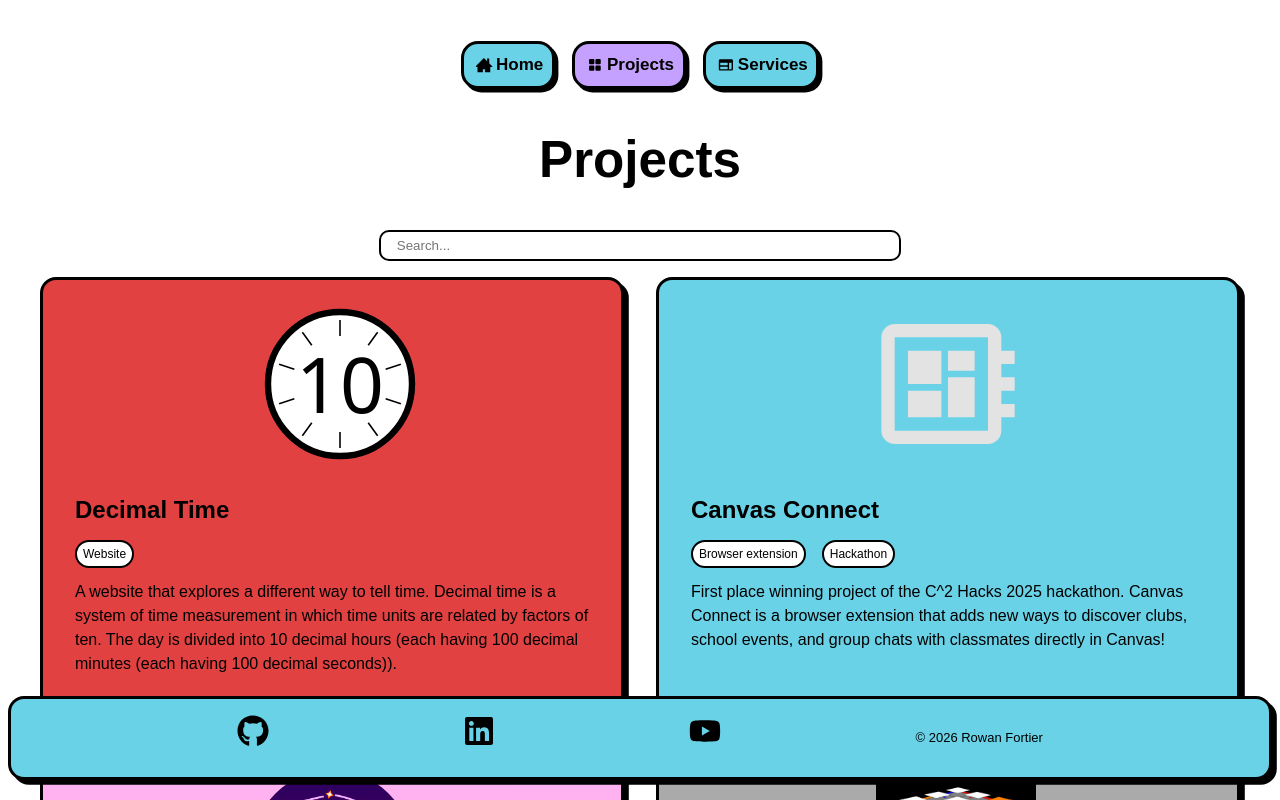
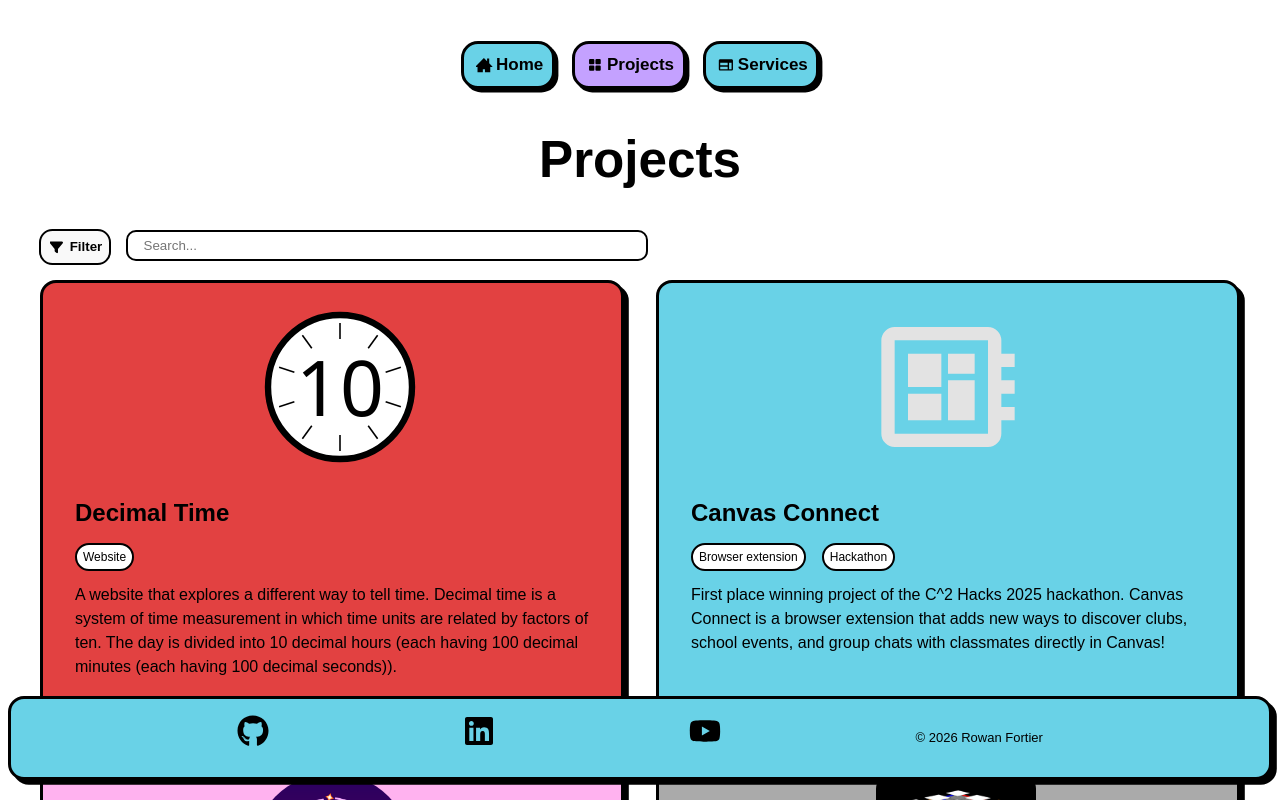
Before and after one commit to blobinaticuber/rowanfortier-website, a React (Vite) app in the folder my-react-app/: page /projects in a window 1280 px wide. Shown: the top 800 px of the page. Built offline with nearby package versions, Linux system fonts and the light colour scheme.

Commit message:
add filter and filter dropdown UI

```diff
--- a/my-react-app/src/index.css
+++ b/my-react-app/src/index.css
@@ -51,7 +51,7 @@ h1 {
   line-height: 1.1;
 }
 
-button {
+/* button {
   border-radius: 8px;
   border: 1px solid transparent;
   padding: 0.6em 1.2em;
@@ -68,7 +68,7 @@ button:hover {
 button:focus,
 button:focus-visible {
   outline: 4px auto -webkit-focus-ring-color;
-}
+} */
 
 @media (prefers-color-scheme: light) {
   :root {
--- a/my-react-app/src/pages/Projects.css
+++ b/my-react-app/src/pages/Projects.css
@@ -8,6 +8,61 @@
     .grid {
         grid-template-columns: 1fr;
     }
+}
+
+.filter-dropdown-open {
+    display: block;
+    position: absolute;
+    top: 100%;
+    left: 0;
+
+    overflow: hidden;
+
+    border-radius: 1em;
+    border: 0.2em solid var(--padborder-color);
+    box-shadow: 0.2em 0.2em var(--padborder-color);
+    background-color: var(--bg-color);
+
+    /* padding: 0.5em; */
+
+}
+
+.filter-dropdown-open p {
+    user-select: none;
+    text-align: left;
+    margin: 0;
+    padding: 0.5em;
+}
+
+.filter-dropdown-open p:hover {
+    background: var(--gray);
+}
+
+.filter-dropdown {
+    display: none;
+}
+
+.controls {
+    position: relative;
+    display: flex;
+    justify-content: left;
+}
+
+.filter-button {
+    border-radius: 1em;
+    border: 0.2em solid var(--padborder-color);
+    /* box-shadow: 0.2em 0.2em var(--padborder-color); */
+    font-weight: bold;
+    margin: 0.5em;
+    padding: 0.5em;
+}
+
+.controls svg {
+    color: var(--padborder-color);
+    height: 1em;
+    width: 1em;
+    vertical-align: middle;
+    padding: 0.2em;
 }
 
 .project-card-h2 {
--- a/my-react-app/src/pages/Projects.jsx
+++ b/my-react-app/src/pages/Projects.jsx
@@ -2,6 +2,8 @@ import { Footer } from "../components/Footer"
 import { Card } from "../components/Card"
 import './Projects.css'
 import { ImageShape } from "../components/ImageShape"
+
+import { FaFilter } from "react-icons/fa6";
 
 import {useState, useEffect} from 'react';
 
@@ -11,6 +13,8 @@ export function Projects() {
     const [loading, setLoading] = useState(true);
     const [search, setSearch] = useState("");
     const [filteredData, setFilteredData] = useState([]);
+
+    const [filterOpen, setFilterOpen] = useState(false);
 
     useEffect(() => {
         fetch('projects.json')
@@ -45,7 +49,18 @@ export function Projects() {
     return (
         <>
             <h1>Projects</h1>
-            <input onKeyDown={searchUpdate} onInput={searchUpdate} type="text" placeholder="Search..."></input>
+            <div className="controls">
+                <button className="filter-button" onClick={()=> setFilterOpen(!filterOpen)}><FaFilter /> Filter</button>
+                <div className={ filterOpen ? "filter-dropdown-open" : "filter-dropdown"}>
+                    <p>Website ({data.filter(c => c.categories.includes("Website")).length})</p>
+                    <p>Hackathon ({data.filter(c => c.categories.includes("Hackathon")).length})</p>
+                    <p>Browser extension ({data.filter(c => c.categories.includes("Browser extension")).length})</p>
+                    <p>Program ({data.filter(c => c.categories.includes("Program")).length})</p>
+                    <p>Mod ({data.filter(c => c.categories.includes("Mod")).length})</p>
+                </div>
+                <input onKeyDown={searchUpdate} onInput={searchUpdate} type="text" placeholder="Search..."></input>
+            </div>
+
                 <div className="grid">
                 {filteredData.length>0 ? filteredData.map((projects) => (
                     <Card className="project-card" key={projects.key} link={projects.link} color={projects.color}>
```
